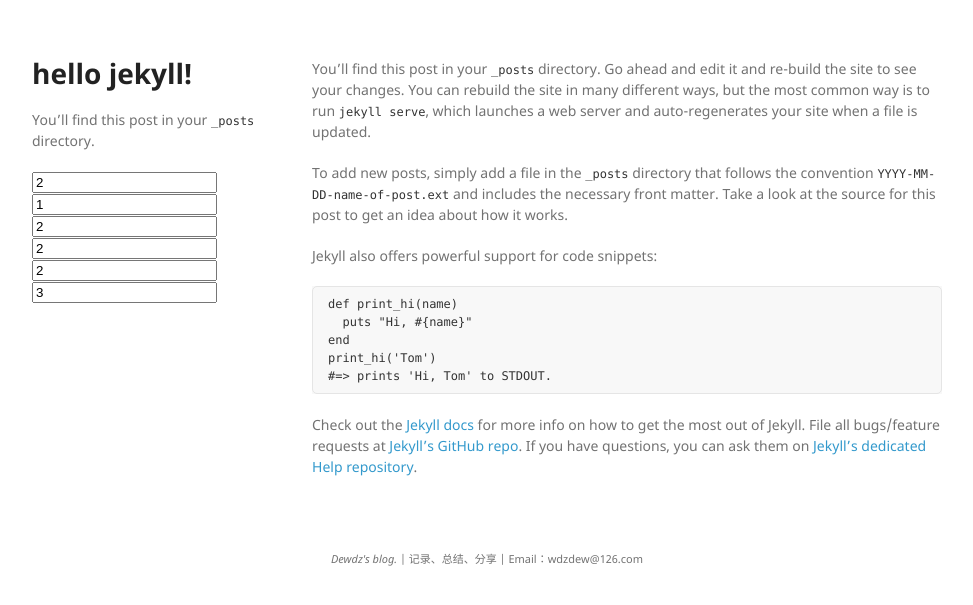
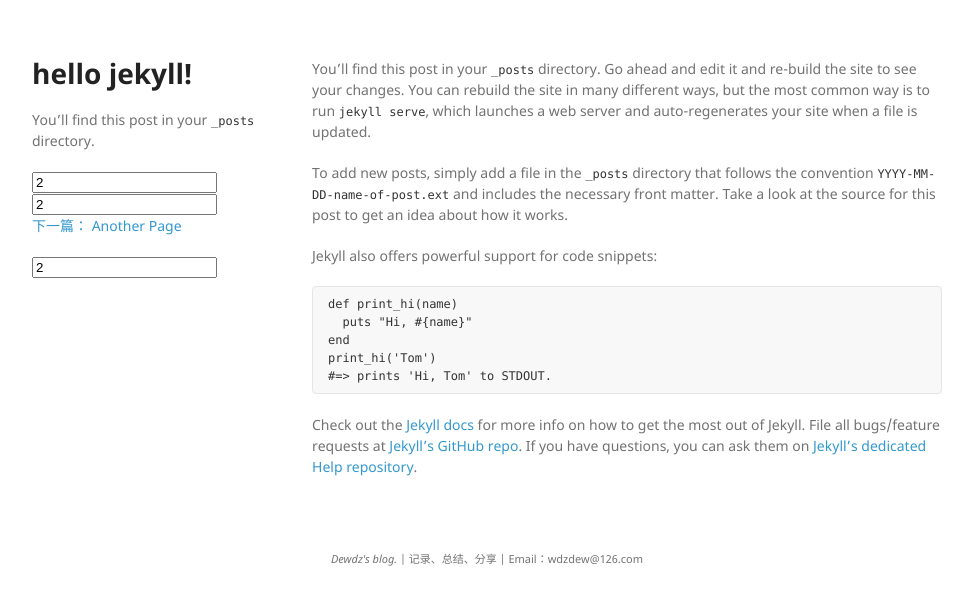
Before and after one commit to dewdz/dewdz.github.io, a Jekyll site: the page built from _posts/2016-12-25-welcome-to-jekyll.md, in a window 1280 px wide. Shown: the top 605 px of the page, without its empty margins (153-1126 px from the left). Built offline with Jekyll 4.4.1, drawn with Linux system fonts in a browser that asks for light colours.

Commit message:
test....

```diff
--- a/_layouts/post.html
+++ b/_layouts/post.html
@@ -29,9 +29,8 @@
 					{% endif %}
 					{% capture nextPostIndex %}{{ forloop.index | plus:1 }}{% endcapture %}
 				{% endif %}
-				<input id="forloop.index" value="{{ nextPostIndex }}"/>
-				<input value="{{ forloop.index == nextPostIndex }}"/>
-				{% if forloop.index == nextPostIndex %}
+				<input id="{{forloop.index}}" value="{{ nextPostIndex }}"/>
+				{% if forloop.index == 2 %}
 					<p><a href="{{ post.url }}">下一篇： {{ post.title }}</a></p>
 				{% endif %}
 
```
